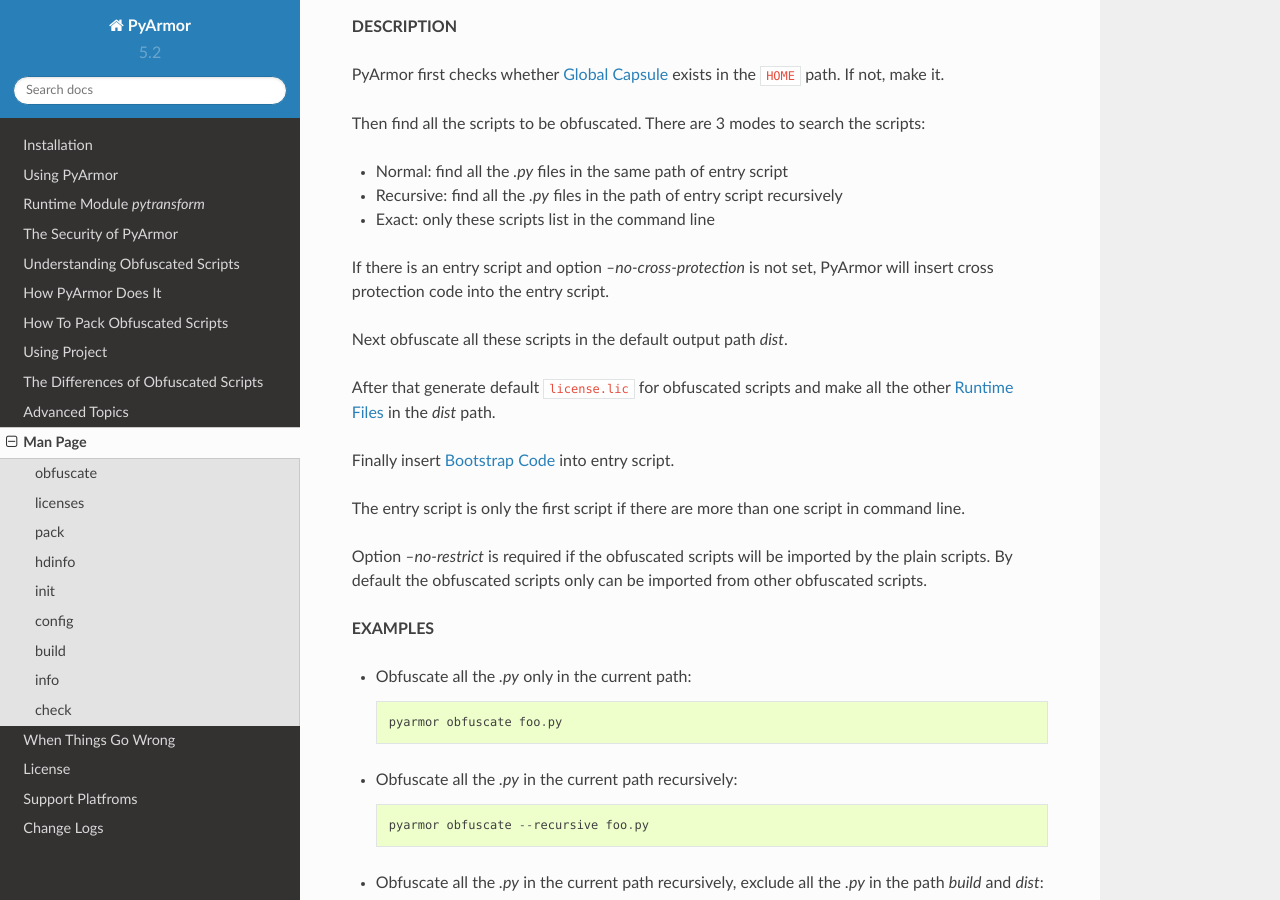
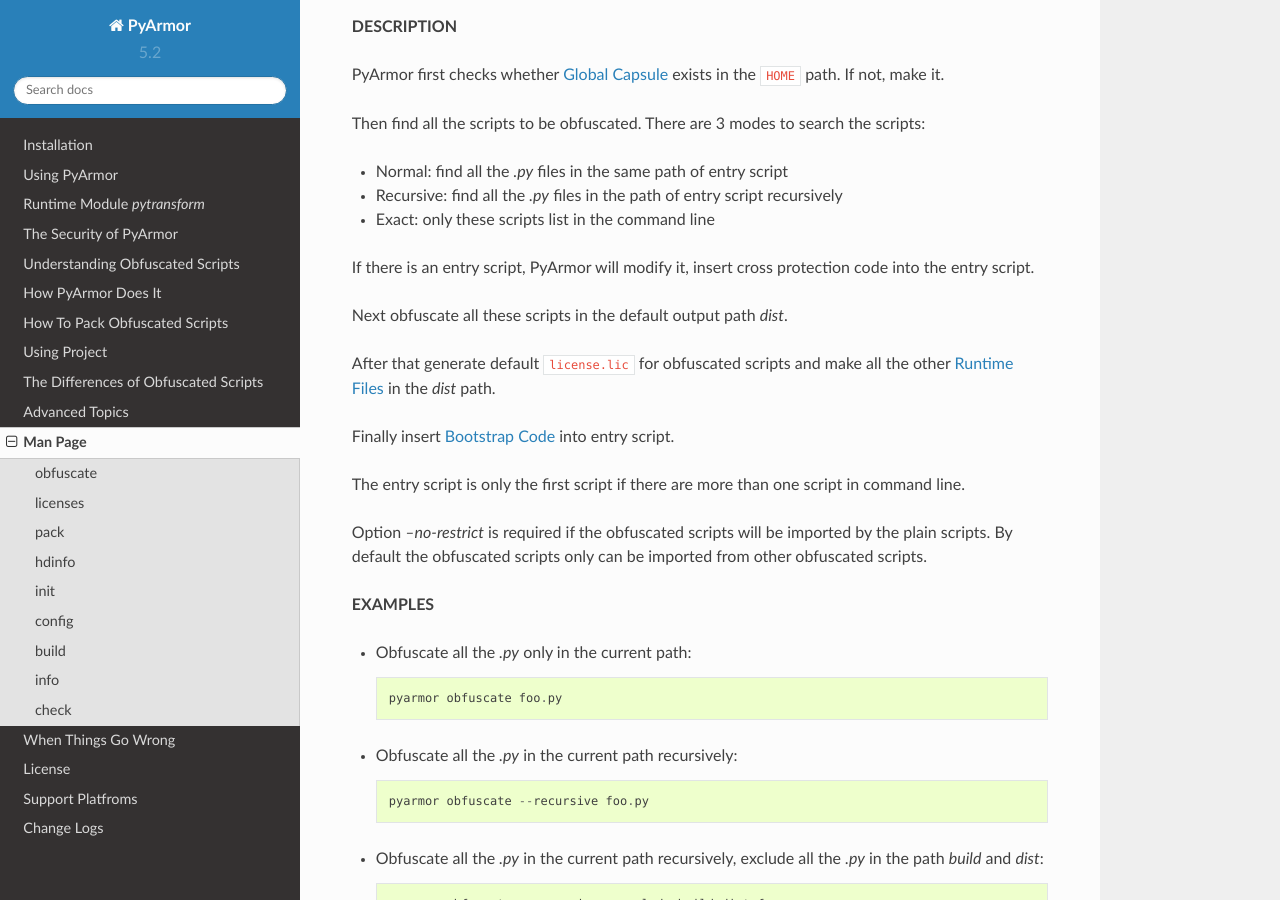
Before and after one commit to dashingsoft/pyarmor, a Sphinx documentation site: the page built from docs/man.rst, in a window 1280 px wide and 900 px high, scrolled down 1492 px. Built offline with Sphinx 7.4.7 and the Read the Docs theme 2.0.0, drawn with Linux system fonts in a browser that asks for light colours; cross-references to code outside the pages are shown as plain code.

Commit message:
Refine docs

```diff
--- a/docs/man.rst
+++ b/docs/man.rst
@@ -61,8 +61,8 @@
 * Recursive: find all the `.py` files in the path of entry script recursively
 * Exact: only these scripts list in the command line
 
-If there is an entry script and option `--no-cross-protection` is not
-set, PyArmor will insert cross protection code into the entry script.
+If there is an entry script, PyArmor will modify it, insert cross
+protection code into the entry script.
 
 Next obfuscate all these scripts in the default output path `dist`.
 
```
